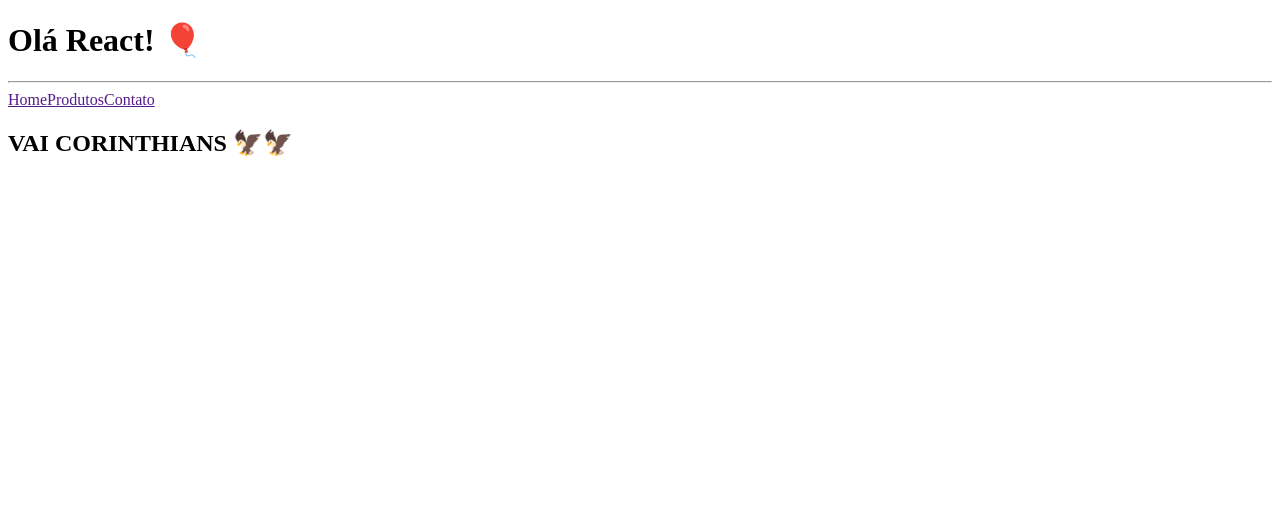
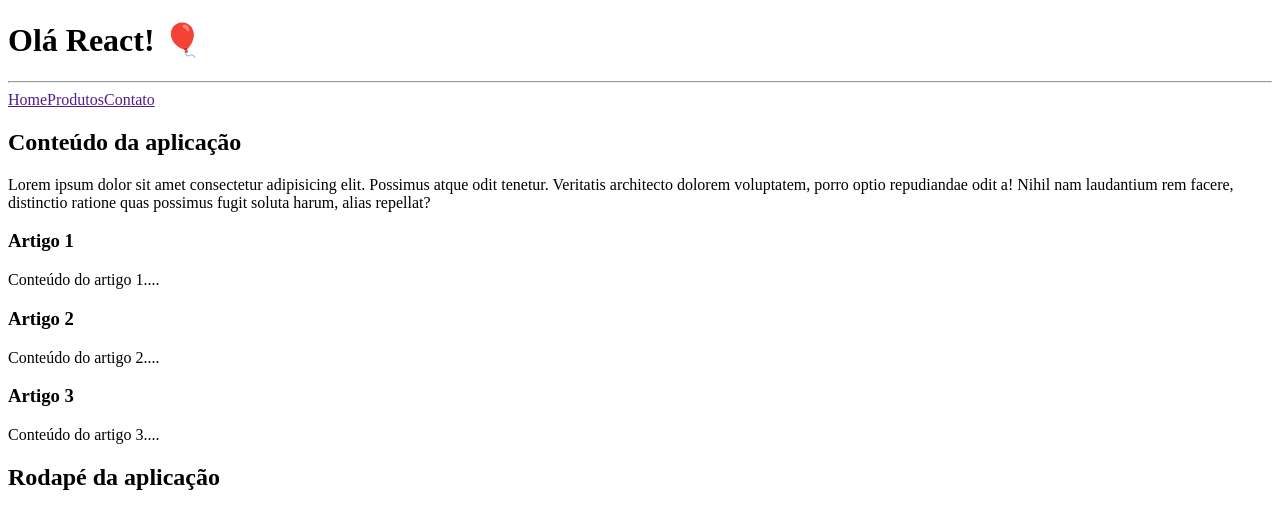
Before and after one commit to Nicolas-tech25/react-fundamentos, a React (Vite) app: page / in a window 1280 px wide. Shown: the top 528 px of the page. Built offline with nearby package versions, Linux system fonts and the light colour scheme.

Commit message:
componente unico

```diff
--- a/src/App.jsx
+++ b/src/App.jsx
@@ -1,20 +1,53 @@
-
 function App() {
-  return <>
+  return (
+    <>
       <header>
         <h1>Olá React! 🎈</h1>
+
         <hr />
+
         <nav>
           <a href="">Home</a>
           <a href="">Produtos</a>
           <a href="">Contato</a>
         </nav>
       </header>
+
       {/* Comentário no meio de JS é normal ficar entre { nesta situação} */}
+
       <main>
-    <h2>VAI CORINTHIANS <span>🦅🦅</span></h2>
+        <section>
+          <h2>Conteúdo da aplicação</h2>
+
+          <p>
+            Lorem ipsum dolor sit amet consectetur adipisicing elit. Possimus
+            atque odit tenetur. Veritatis architecto dolorem voluptatem, porro
+            optio repudiandae odit a! Nihil nam laudantium rem facere,
+            distinctio ratione quas possimus fugit soluta harum, alias repellat?
+          </p>
+
+          <article>
+            <h3>Artigo 1</h3>
+            <p>Conteúdo do artigo 1....</p>
+          </article>
+
+          <article>
+            <h3>Artigo 2</h3>
+            <p>Conteúdo do artigo 2....</p>
+          </article>
+
+          <article>
+            <h3>Artigo 3</h3>
+            <p>Conteúdo do artigo 3....</p>
+          </article>
+        </section>
       </main>
+
+      <footer>
+        <h2>Rodapé da aplicação</h2>
+      </footer>
     </>
+  );
 }
 
-export default App
+export default App;
```
Lines whose indentation alone changed are shown as unchanged.
